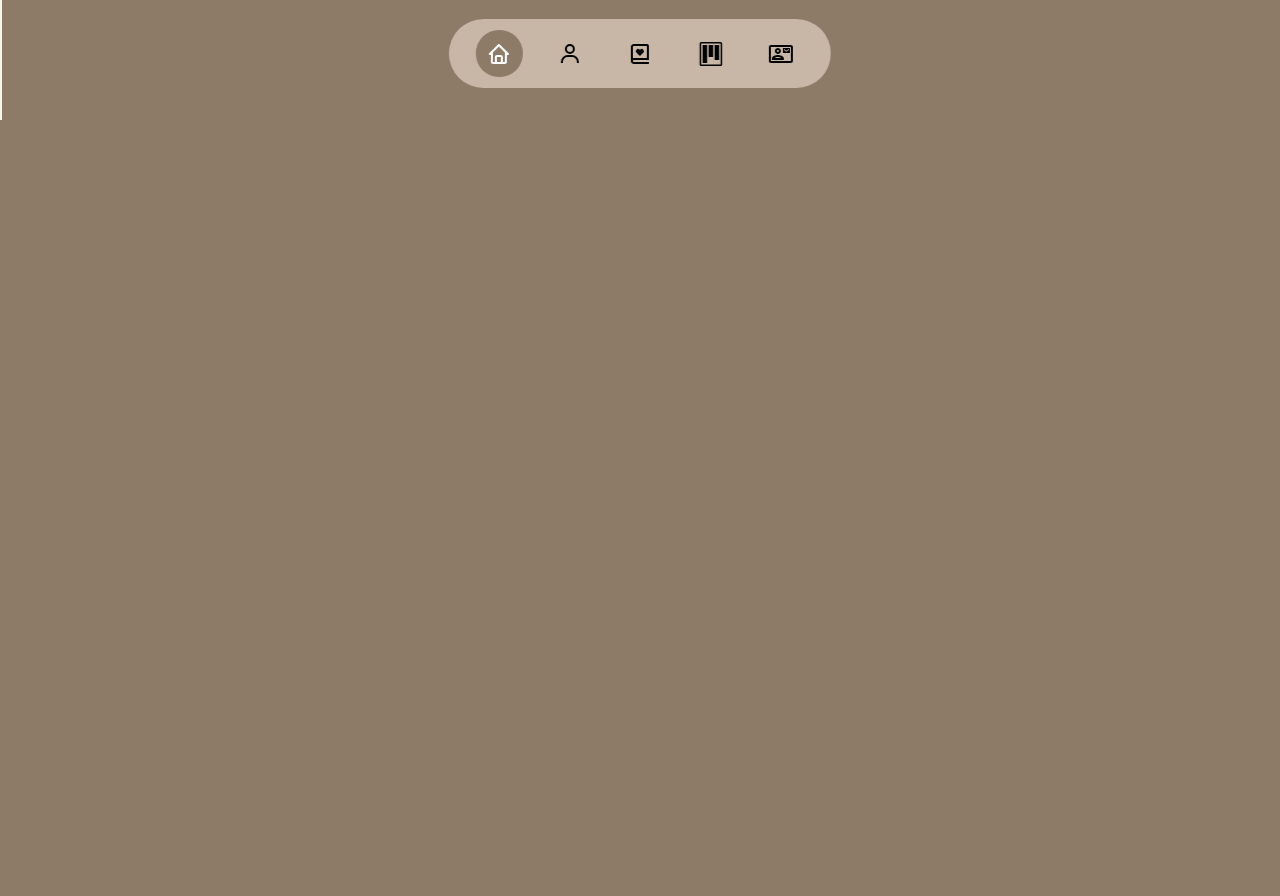
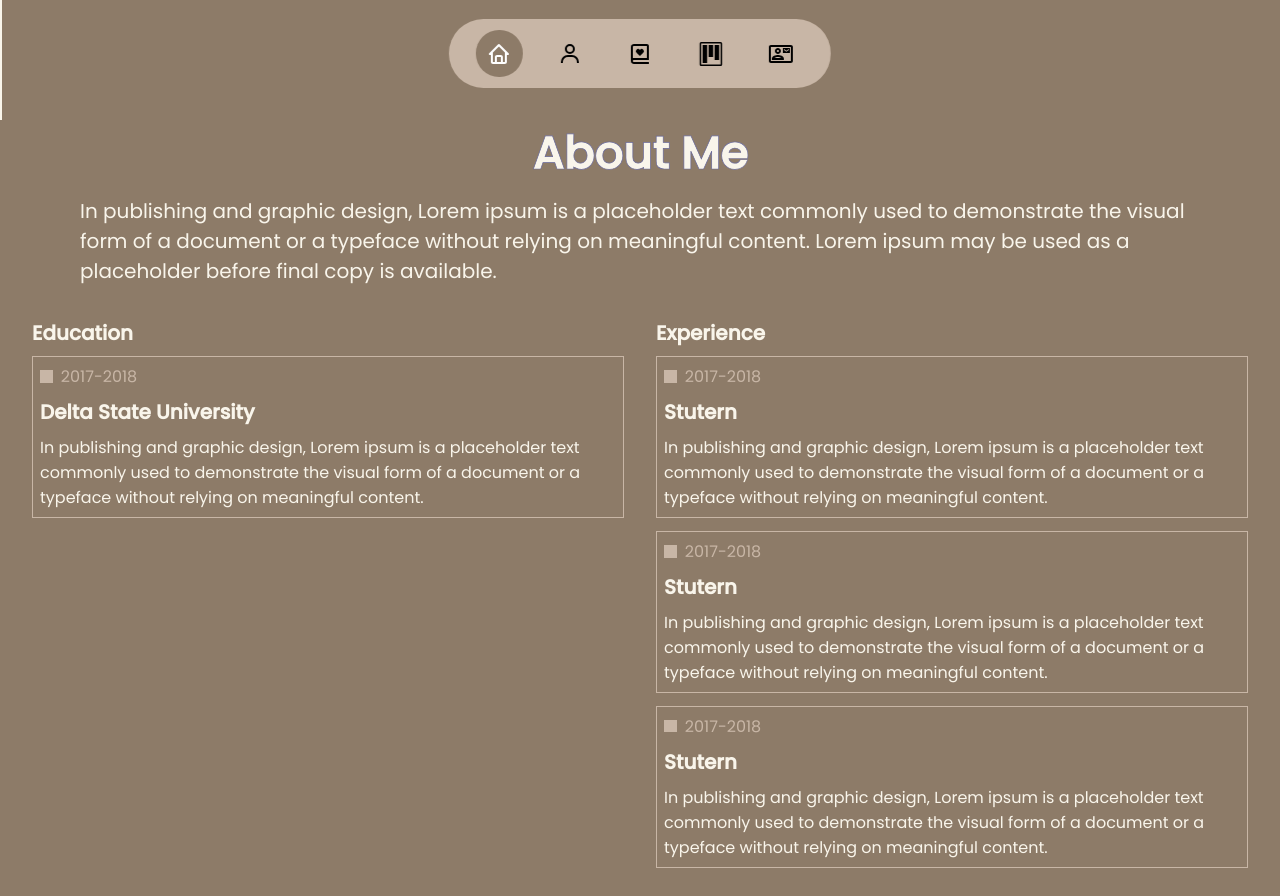
Before and after one commit to Esimehro/portfolio, a React (Vite) app: page / in a window 1280 px wide. Shown: the part 680-1576 px from the top of the page. Before the commit the page ends 800 px from the top, so only its background shows below. Built offline with nearby package versions, Linux system fonts and the light colour scheme.

Commit message:
about page

```diff
--- a/src/App.css
+++ b/src/App.css
@@ -14,3 +14,8 @@ body {
     background-color: #8D7B68;
     padding: 0rem 2rem;
   }
+
+a{
+    text-decoration: none;
+    color: inherit;
+}
--- a/src/App.jsx
+++ b/src/App.jsx
@@ -2,14 +2,17 @@ import { useState } from 'react'
 import './App.css'
 import { Nav } from './Components/Nav/Nav'
 import { Home } from './Components/Home/Home'
+import { About } from './Components/About/about'
 
 function App() {
 
 
   return (
     <div>
+
       <Home/>
       <Nav/>
+      <About/>
     </div>
   )
 }
--- a/src/Components/About/About.jsx
+++ b/src/Components/About/About.jsx
@@ -1,7 +1,74 @@
-import React from 'react'
+import React from "react";
+import about from './About.module.css';
 
-export const about = () => {
+export const About = () => {
   return (
-    <div></div>
-  )
-}
+    <div id="about" className={about.aboutMeContainer}>
+      <div className={about.aboutMeHeader}>
+        <h2>About Me</h2>
+        <p>
+          In publishing and graphic design, Lorem ipsum is a placeholder text
+          commonly used to demonstrate the visual form of a document or a
+          typeface without relying on meaningful content. Lorem ipsum may be
+          used as a placeholder before final copy is available.
+        </p>
+      </div>
+
+      <div className={about.aboutMeBody}>
+        <div className={about.aboutMeBodyBlock}>
+          <h4>Education</h4>
+          <div className={about.aboutMeBodyText}>
+            <p className={about.aboutMeDates}>
+              <span></span> 2017-2018
+            </p>
+            <h4>Delta State University</h4>
+            <p className={about.aboutMeText}>
+              In publishing and graphic design, Lorem ipsum is a placeholder
+              text commonly used to demonstrate the visual form of a document or
+              a typeface without relying on meaningful content.
+            </p>
+          </div>
+        </div>
+
+        <div className={about.aboutMeBodyBlock}>
+          <h4>Experience</h4>
+          <div className={about.aboutMeBodyText}>
+            <p className={about.aboutMeDates}>
+              <span></span> 2017-2018
+            </p>
+            <h4>Stutern</h4>
+            <p className={about.aboutMeText}>
+              In publishing and graphic design, Lorem ipsum is a placeholder
+              text commonly used to demonstrate the visual form of a document or
+              a typeface without relying on meaningful content.
+            </p>
+          </div>
+
+          <div className={about.aboutMeBodyText}>
+            <p className={about.aboutMeDates}>
+              <span></span> 2017-2018
+            </p>
+            <h4>Stutern</h4>
+            <p className={about.aboutMeText}>
+              In publishing and graphic design, Lorem ipsum is a placeholder
+              text commonly used to demonstrate the visual form of a document or
+              a typeface without relying on meaningful content.
+            </p>
+          </div>
+
+          <div className={about.aboutMeBodyText}>
+            <p className={about.aboutMeDates}>
+              <span></span> 2017-2018
+            </p>
+            <h4>Stutern</h4>
+            <p className={about.aboutMeText}>
+              In publishing and graphic design, Lorem ipsum is a placeholder
+              text commonly used to demonstrate the visual form of a document or
+              a typeface without relying on meaningful content.
+            </p>
+          </div>
+        </div>
+      </div>
+    </div>
+  );
+};
--- a/src/Components/About/About.module.css
+++ b/src/Components/About/About.module.css
@@ -0,0 +1,71 @@
+.aboutMeContainer{
+    height: 100vh;
+    max-width: 1400px;
+}
+
+.aboutMeHeader{
+ display: flex;
+ flex-direction: column;
+ justify-content: center;
+ align-items: center;
+ color: #F9F5EB;
+}
+
+.aboutMeHeader h2{
+    font-size: 45px;
+    margin-bottom: .5rem;
+    -webkit-text-stroke: .7px rgb(104, 104, 153);
+}
+
+.aboutMeHeader p{
+    width: 70rem;
+    font-size: 20px;
+}
+
+.aboutMeBody{
+ display: flex;
+ /* align-items: center; */
+ justify-content: space-between;
+}
+
+.aboutMeBodyBlock{
+    margin-top: 2rem;
+    color: #F9F5EB;
+}
+
+.aboutMeBodyBlock h4{
+    font-size: 20px;
+    margin-bottom: .5rem;
+}
+
+.aboutMeBodyText{
+    border: 1px solid #C8B6A6;
+    width: 37rem;
+    padding: 7px;
+    margin-bottom: .8rem;
+}
+
+.aboutMeDates{
+    color: #C8B6A6;
+    display: flex;
+    align-items: center;
+    gap: .5rem;
+    margin-bottom: .5rem;
+}
+
+.aboutMeDates span{
+    display: inline-block;
+    background-color: #C8B6A6;
+    border: 1px solid #C8B6A6 ;
+    height: .8rem;
+    width: .8rem;
+    /* gap: 1rem; */
+}
+
+.aboutMeBodyText h4{
+    font-size: 20px;
+}
+
+.aboutMeText{
+
+}
--- a/src/Components/Home/Home.jsx
+++ b/src/Components/Home/Home.jsx
@@ -5,7 +5,7 @@ import home from './Home.module.css'
 
 export const Home = () => {
   return (
-    <div className={home.homeContainer}>
+    <div id="home" className={home.homeContainer}>
       <div className={home.homeContainerText}>
         <h1>Hi, I'm Lois Omodibo</h1>
         <h3>Frontend Developer</h3>
--- a/src/Components/Home/Home.module.css
+++ b/src/Components/Home/Home.module.css
@@ -3,7 +3,8 @@
     justify-content: space-between;
     align-items: center;
     height: 100vh;
-    max-width: 1200px;
+    /* height: 90vh; */
+    max-width: 1400px;
 }
 
 .homeContainerText{
@@ -13,7 +14,7 @@
 }
 
 .homeContainerText h1{
-    font-size: 50px;
+    font-size: 55px;
     font-weight: 700;
 }
 
@@ -41,7 +42,7 @@
 }
 
 .homeContainerText p{
-    font-size: 18px;
+    font-size: 20px;
     margin-top: .5rem;
 }
 
@@ -182,12 +183,28 @@
 }
 
 @media screen and (max-width: 489px){
+    .homeContainerText{
+        max-width: 100vw;
+        padding: 10px;
+        color: white;
+        height: 50vh;
+        display: flex;
+        flex-direction: column;
+        align-items: center;
+    }
+    .buttonContainer{
+        display: flex;
+        flex-direction: column;
+        align-items: center;
+        justify-content: center;
+        width: 10rem;
+        gap: 0rem;
+    }
     .homeContainerImage{
-        height: 18rem;
-        width: 18rem;
-        /* margin-top: 1rem; */
+        width: 15rem;
+        height: 15rem;
+        margin-top: 3rem;
     }
-
 }
 
 
--- a/src/Components/Home/Socials.jsx
+++ b/src/Components/Home/Socials.jsx
@@ -2,6 +2,6 @@ import React from 'react'
 
 export const Socials = () => {
   return (
-    <div>Socials</div>
+    <div></div>
   )
 }
```
Also changed, not shown: src/Components/Home/CTA.jsx (line endings or trailing spaces).
